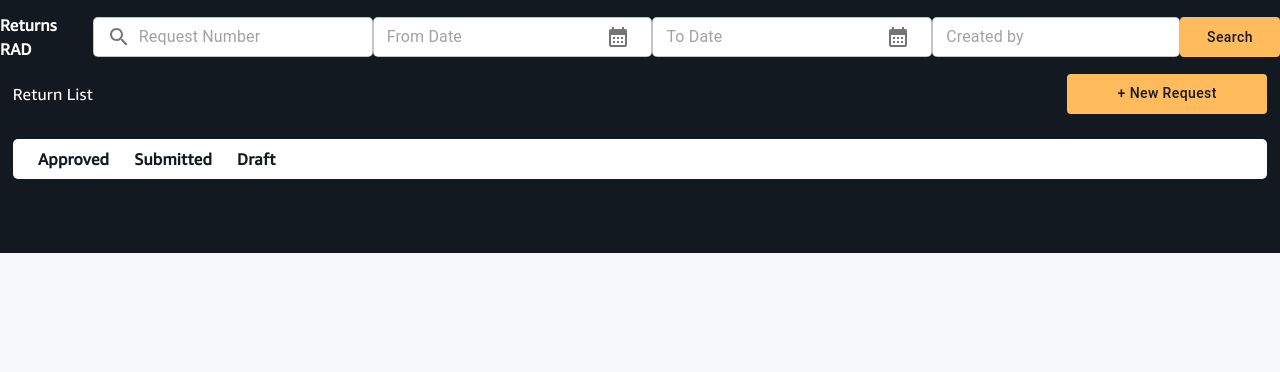
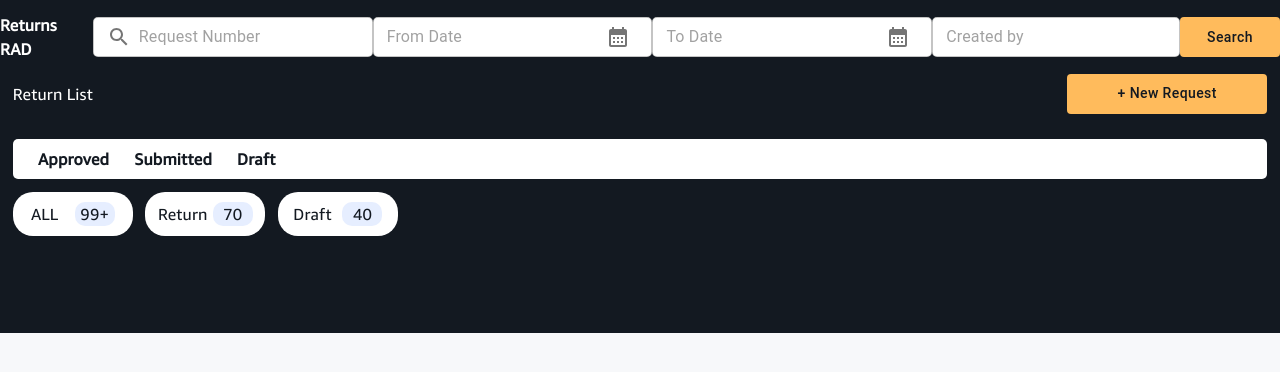
Before and after one commit to nadavirinchi-nexturn/amazonpoc, a React (Create React App) app: page /list in a window 1280 px wide. Shown: the top 372 px of the page. Built offline with nearby package versions, Linux system fonts and the light colour scheme.

Commit message:
list changes 2.

```diff
--- a/src/components/ReturnList.js
+++ b/src/components/ReturnList.js
@@ -6,11 +6,11 @@ import { useNavigate } from 'react-router-dom';
 
 const ReturnList = () => {
 
-  const naigate = useNavigate();
+  const navigate = useNavigate();
 
   return (
     <Box sx={{ width: '100vw', height: '100vh', overflowX: 'hidden' }}>
-        <Box sx={{ height: '30%', background: '#131921', width: '100%', paddingTop: '1%' }}>
+        <Box sx={{ height: '40%', background: '#131921', width: '100%', paddingTop: '1%' }}>
           <Stack direction='row' alignItems='center' justifyContent='space-around'>
             <Typography fontFamily='Gilroy' color='white' fontWeight='1000'>Returns RAD</Typography>
             <TextField
@@ -123,7 +123,7 @@ const ReturnList = () => {
                 height: '40px',
                 color: '#131921'
               }}
-              onClick={() => naigate('/create')}
+              onClick={() => navigate('/create')}
             >+ New Request</Button>
           </Stack>
           <Stack direction='row' alignItems='center' height='40px' sx={{ background: 'white', margin: '1%', borderRadius: '5px' }}>
@@ -131,6 +131,73 @@ const ReturnList = () => {
             <Typography fontFamily='Gilroy' color='#131921' fontWeight='1000' marginLeft='2%'>Submitted</Typography>
             <Typography fontFamily='Gilroy' color='#131921' fontWeight='1000' marginLeft='2%'>Draft</Typography>
           </Stack>
+          <Stack direction='row' alignItems='center' margin='1%'>
+            <Stack
+              direction='row'
+              width='100px'
+              sx={{ background: 'white' }}
+              justifyContent='space-around'
+              padding='10px'
+              borderRadius='20px'
+            >
+              <Typography fontFamily='Gilroy' color='#131921'>ALL</Typography>
+              <Box sx={{
+                width: '40px',
+                borderRadius: '10px',
+                display: 'flex',
+                justifyContent: 'center',
+                alignItems: 'center',
+                background: '#E6EEFF'
+              }}
+              >
+                <Typography fontFamily='Gilroy' color='#131921'>99+</Typography>
+              </Box>
+            </Stack>
+            <Stack
+              direction='row'
+              width='100px'
+              sx={{ background: 'white' }}
+              justifyContent='space-around'
+              padding='10px'
+              borderRadius='20px'
+              marginLeft='1%'
+            >
+              <Typography fontFamily='Gilroy' color='#131921'>Return</Typography>
+              <Box sx={{
+                width: '40px',
+                borderRadius: '10px',
+                display: 'flex',
+                justifyContent: 'center',
+                alignItems: 'center',
+                background: '#E6EEFF'
+              }}
+              >
+                <Typography fontFamily='Gilroy' color='#131921'>70</Typography>
+              </Box>
+            </Stack>
+            <Stack
+              direction='row'
+              width='100px'
+              sx={{ background: 'white' }}
+              justifyContent='space-around'
+              padding='10px'
+              borderRadius='20px'
+              marginLeft='1%'
+            >
+              <Typography fontFamily='Gilroy' color='#131921'>Draft</Typography>
+              <Box sx={{
+                width: '40px',
+                borderRadius: '10px',
+                display: 'flex',
+                justifyContent: 'center',
+                alignItems: 'center',
+                background: '#E6EEFF'
+              }}
+              >
+                <Typography fontFamily='Gilroy' color='#131921'>40</Typography>
+              </Box>
+            </Stack>
+          </Stack>
         </Box>
     </Box>
   )
```
